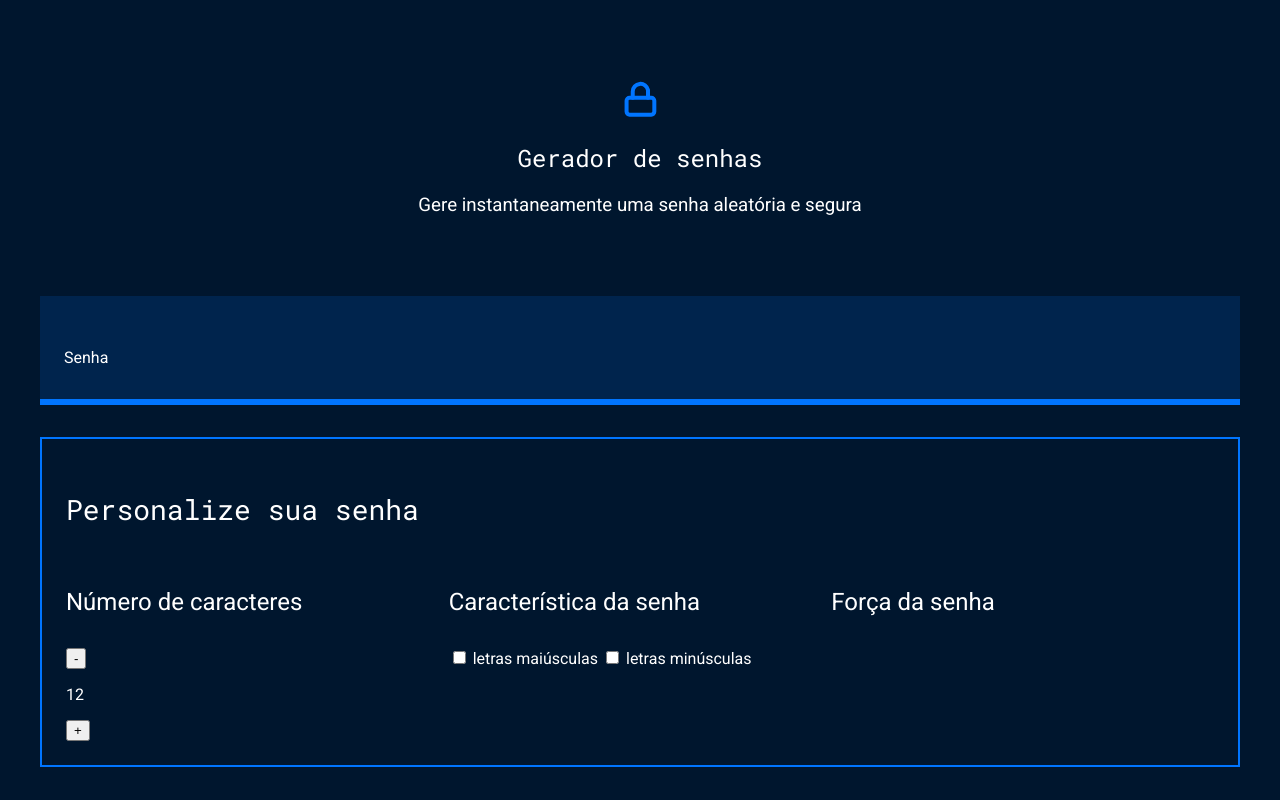
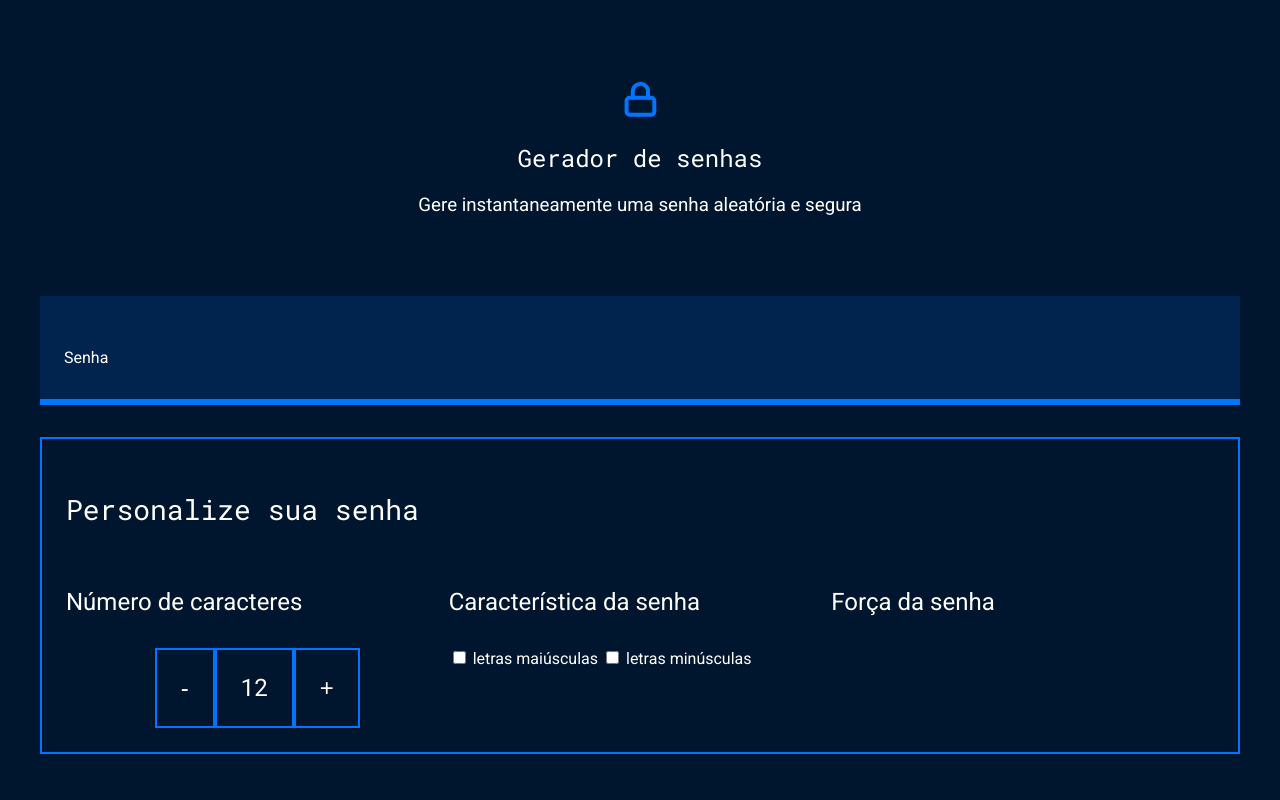
Before and after one commit to morango9/Digital, a plain HTML site: page index.html in a window 1280 px wide. Drawn offline with Linux system fonts and the light colour scheme.

Commit message:
Update style.css

```diff
--- a/style.css
+++ b/style.css
@@ -85,6 +85,28 @@ body{
     margin: o auto;
 }
 
+.parametro-senha-botoes{
+    display: flex;
+    justify-content: center;
+}
+
+.parametro-senha_botao{
+    background-color: var(--fundo-texto);
+    color: var(--branco);
+    border: 2px solid var(--borda);
+    padding: 24px;
+    font-size: 24px;
+    cursor: pointer;
+}
+
+.parametro-senha__texto{
+    padding: 24px;
+    border: 2px solid var(--borda);
+    border-bottom: 2px solid var(--borda);
+    margin: 0%;
+    font-size: 24px;
+}
+
 @media screen and (min-width: 768px) {
     .parametro-coluna__senha{
         flex-direction: row;
```
